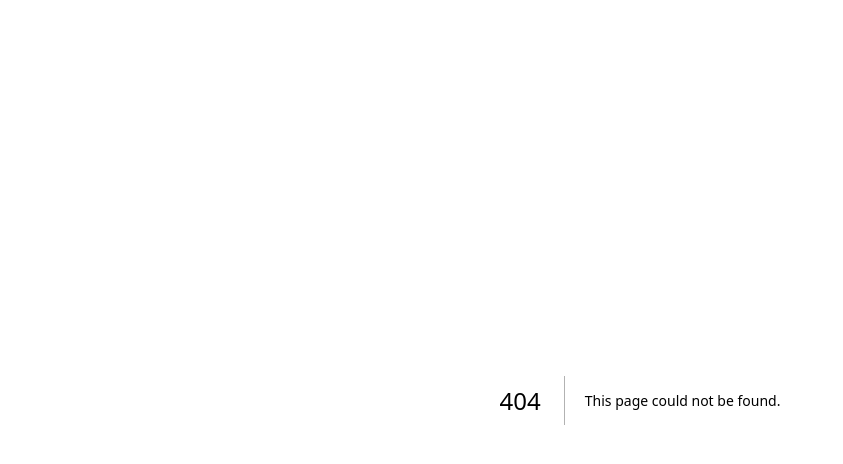
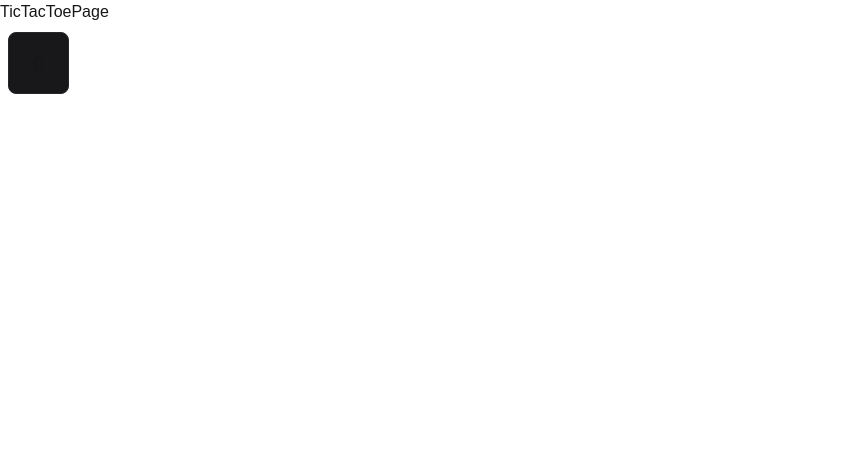
Before and after one commit to PouryaSoleimani/ZUSTAND, a Next.js app: page /tic-tac-toe in a window 1280 px wide. Before the commit this address had no page. Shown: the top 464 px of the page, without its empty margins (0-843 px from the left). Built offline with nearby package versions, Linux system fonts and the light colour scheme.

Commit message:
TIC-TAC-TOE

```diff
--- /dev/null
+++ b/app/tic-tac-toe/page.tsx
@@ -0,0 +1,16 @@
+"use client"
+import Square from '@/components/TicTacToe/Square'
+import React from 'react'
+
+const TicTacToePage = () => {
+    const onSquareClick = () => { console.log("SQUARE CLICK") }
+
+    return (
+        <div>
+            <h1>TicTacToePage</h1>
+            <Square value={0} onSquareClick={onSquareClick} />
+        </div>
+    )
+}
+
+export default TicTacToePage
--- /dev/null
+++ b/components/TicTacToe/Square.tsx
@@ -0,0 +1,18 @@
+"use client"
+import React from 'react'
+interface SquarePropsType {
+    value: number | string,
+    onSquareClick: () => void
+}
+const Square: React.FC<SquarePropsType> = ({ value, onSquareClick }) => {
+
+    return (
+        <button
+            className='bg-zinc-900 px-6 py-4 rounded-lg font-black text-xl m-2 border border-zinc-800'
+            onClick={onSquareClick}
+        >
+            {value}
+        </button>
+    )
+}
+export default Square
```
